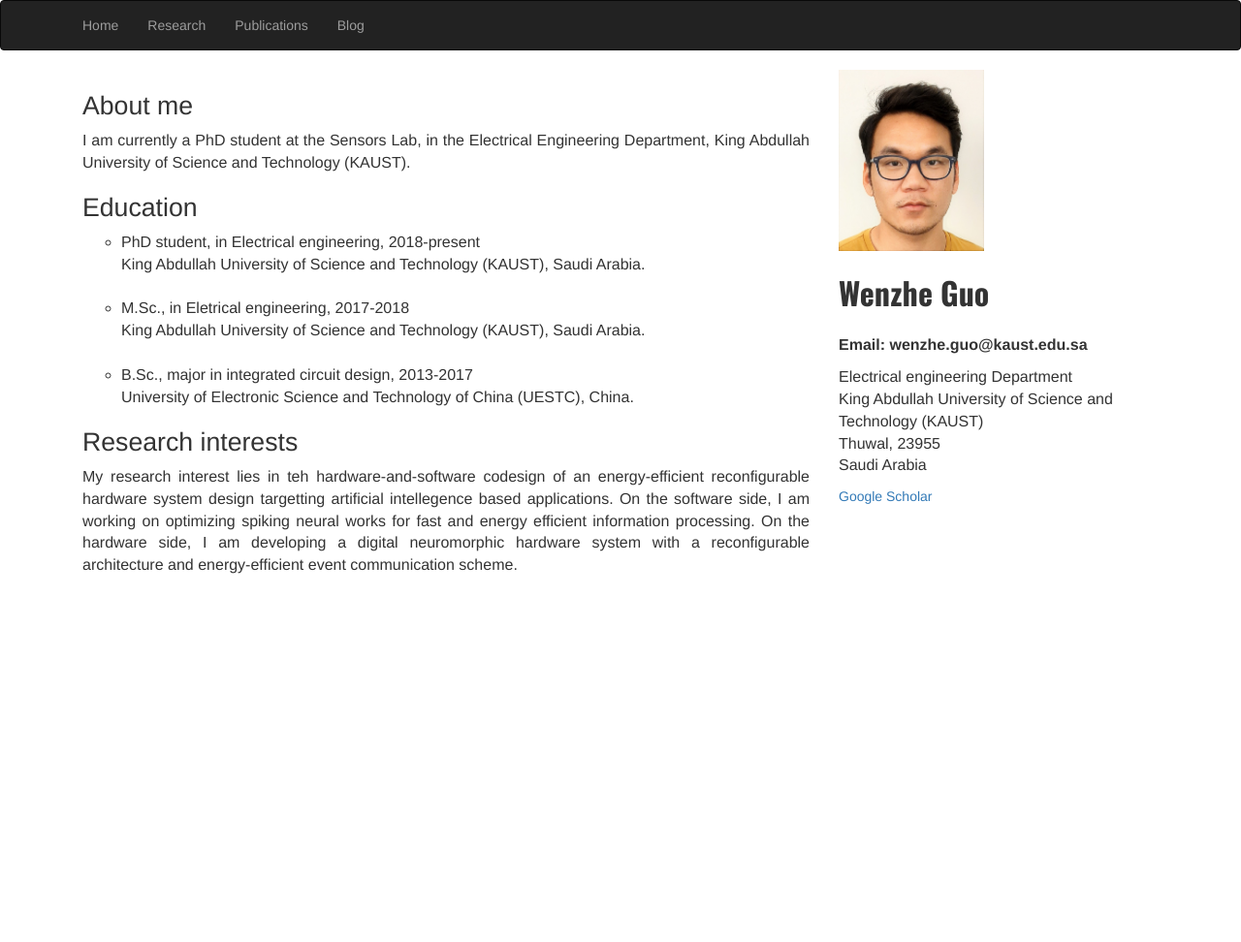
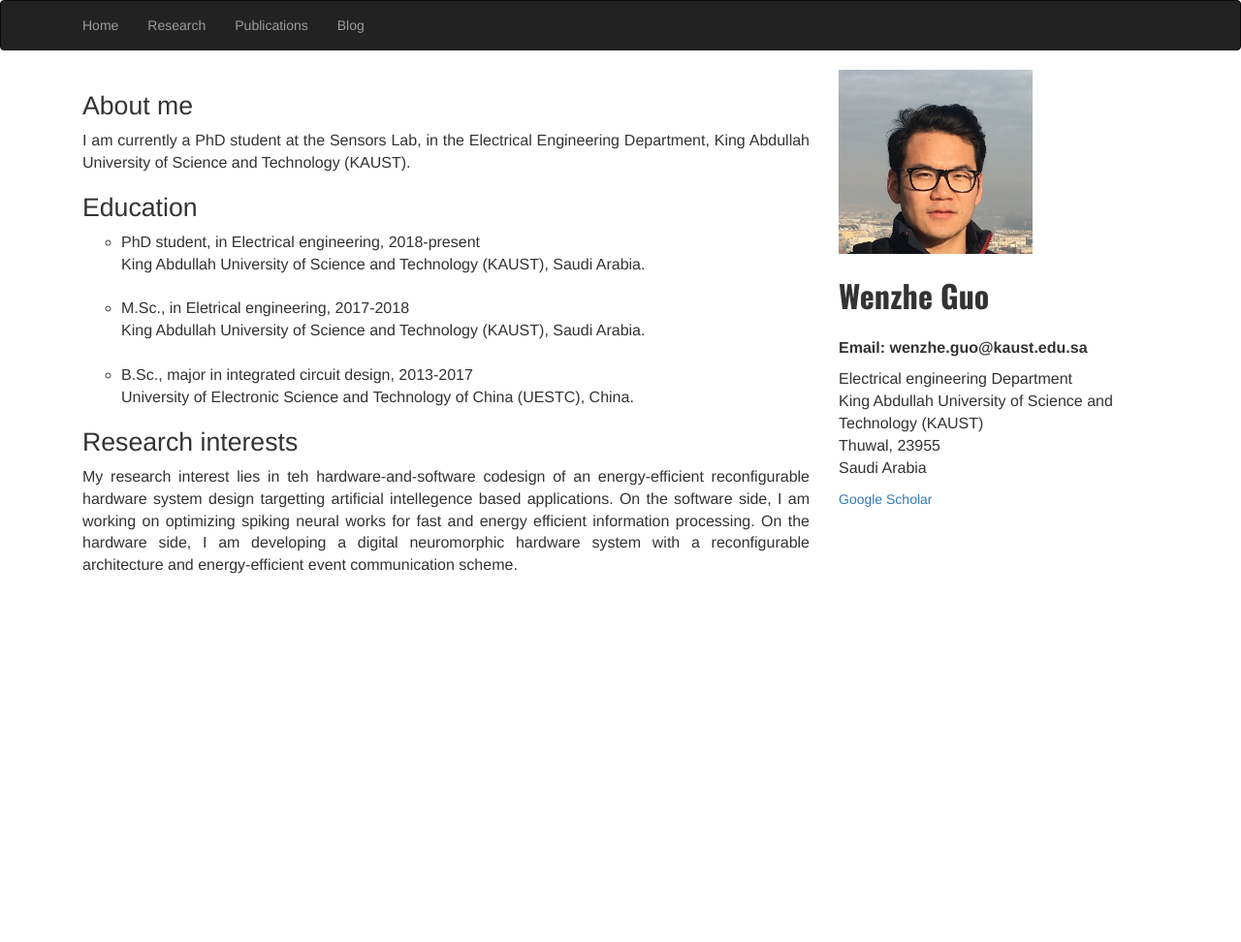
Before and after one commit to Wenzheguo/Wenzheguo.github.io, a Jekyll site: the page built from index.html, in a window 1280 px wide. Shown: the whole page at 97% size. Built offline with Jekyll 4.4.1, drawn with Linux system fonts in a browser that asks for light colours.

Commit message:
Update index.html

```diff
--- a/index.html
+++ b/index.html
@@ -41,7 +41,7 @@ title: Home
 
         <!-- Contact Info on the Sidebar -->
         <div class="col-md-4">
-            <img class="img-responsive" src="/images/wenzhe3.jpg" width="150" height="200" alt="Myself"><br>
+            <img class="img-responsive" src="/images/me.jpg" width="200" height="200" alt="Myself"><br>
             <div style="font-family: 'Oswald', sans-serif; font-size: 32px;"><b>Wenzhe Guo</b></div><br>
             <p style="font-size:12pt;"><b>Email: wenzhe.guo@kaust.edu.sa</b><br>
             <p style="font-size:12pt;">Electrical engineering Department<br>
```
